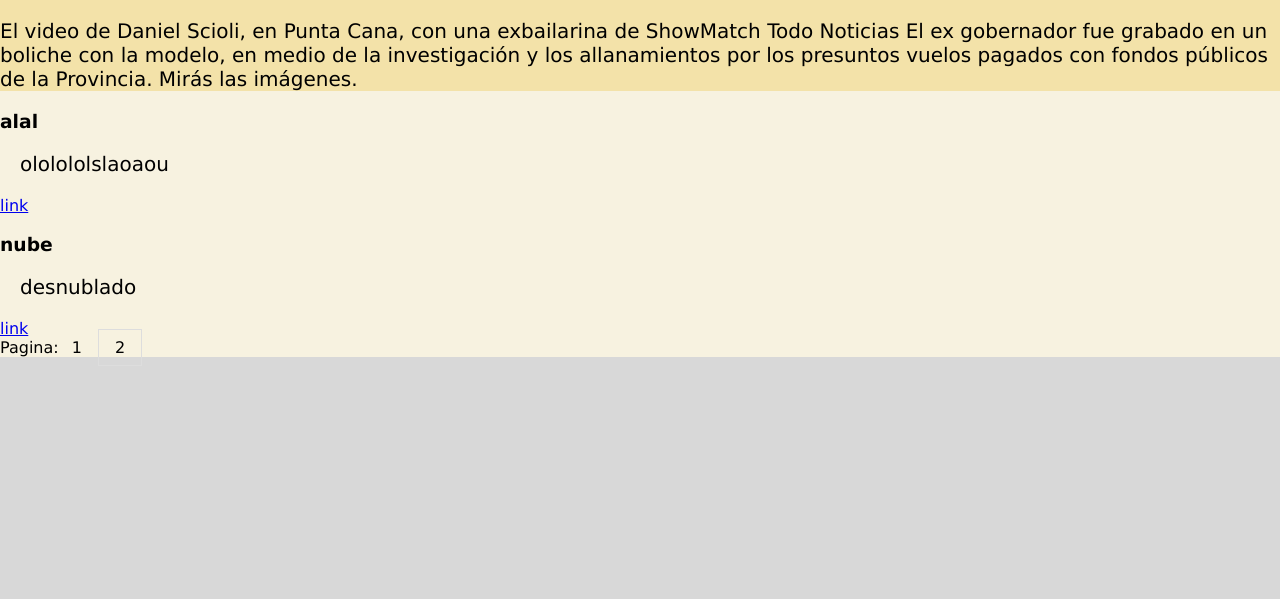
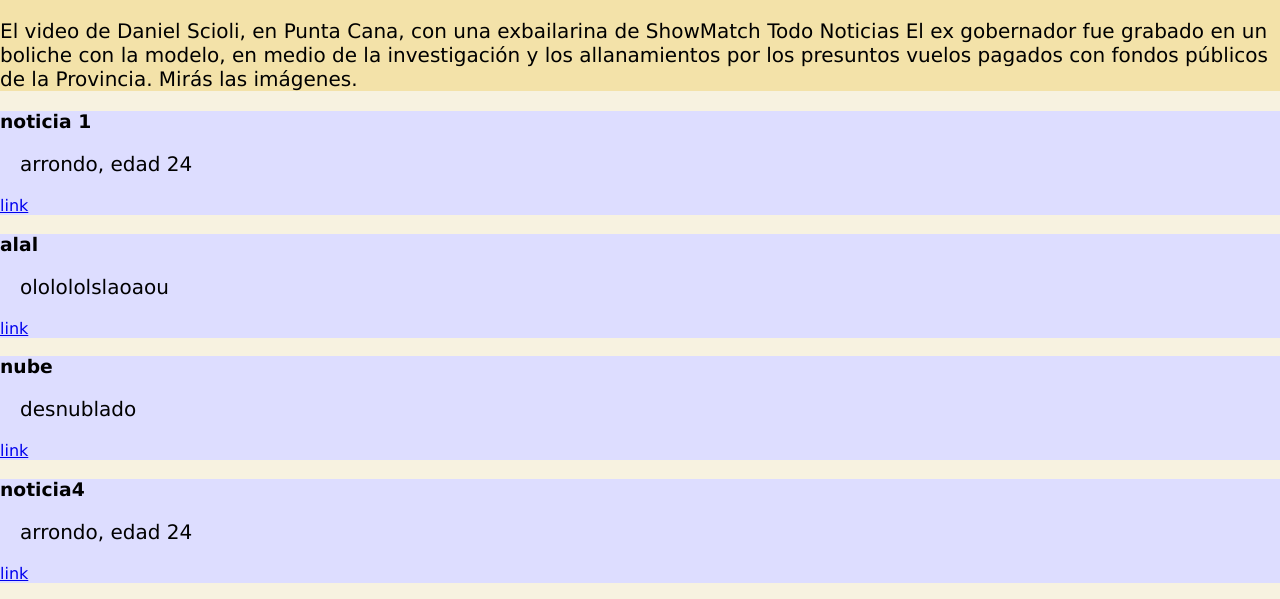
Before and after one commit to axeldamian/nodeprimerp, a website: page public/index.html in a window 1280 px wide. Shown: the part 171-770 px from the top of the page. Drawn offline with Linux system fonts and the light colour scheme.

Commit message:
dos uploads

```diff
--- a/public/estilos.css
+++ b/public/estilos.css
@@ -114,6 +114,10 @@
     background-color: #ddf;
 }
 
+article{
+   background-color: #ddf;
+}
+
 #infoarticulo{
     background-color: #D8D8D8;
     width: 100%;
--- a/public/index.html
+++ b/public/index.html
@@ -7,6 +7,12 @@
 <script src="funciones2.js"></script>
 <!--<script   src="https://code.jquery.com/jquery-3.1.1.slim.js"   integrity="sha256-5i/mQ300M779N2OVDrl16lbohwXNUdzL/R2aVUXyXWA="   crossorigin="anonymous"></script>-->
 <link rel="stylesheet" href="estilos.css">
+<script type="text/javascript">
+var pager = new Imtech.Pager();
+/*$(document).ready(function() {
+
+});*/
+</script>
 </HEAD>
 <BODY>
 <div id="contenedor">
@@ -46,13 +52,6 @@
 </div><!--end contenedor -->
 
 
-<script type="text/javascript">
-var pager = new Imtech.Pager();
-/*$(document).ready(function() {
-
-});*/
-</script>
-
 
 </BODY>
 </HTML>
```
